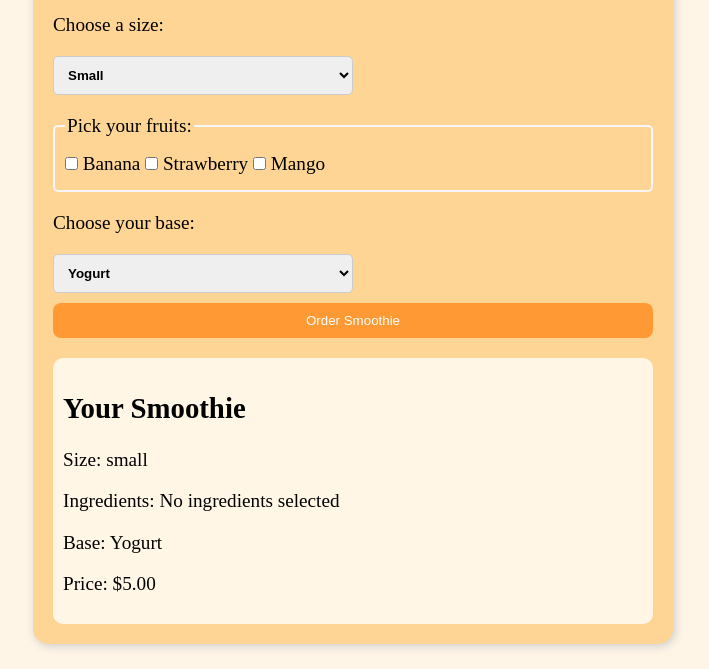
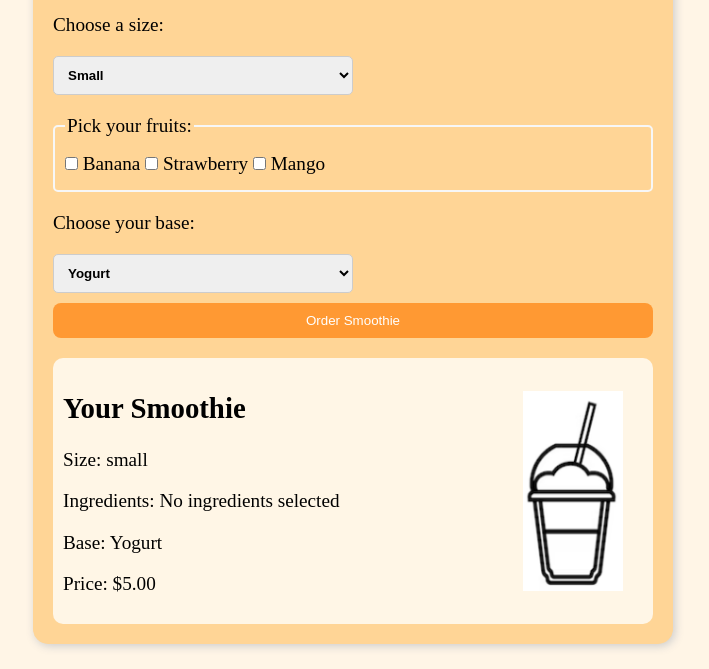
Before and after one commit to LuayALTAANI/JS-Assignment-2, a plain HTML site: page index.html in a window 1280 px wide. Both pictures are taken after a click on the button "Order Smoothie". Shown: the part 131-800 px from the top of the page, without its empty margins (287-996 px from the left). Drawn offline with Linux system fonts and the light colour scheme.

Commit message:
add images and edit the design

```diff
--- a/script.js
+++ b/script.js
@@ -18,11 +18,14 @@ class Smoothie {
 
     displayResult() {
         return `
-        <h2>Your Smoothie</h2>
-        <p>Size: ${this.size}</p>
-        <p>Ingredients: ${this.ingredients.join(', ')|| "No ingredients selected"}</p>
-        <p>Base: ${this.base}</p>
-        <p>Price: $${this.price.toFixed(2)}</p>
+            <div>
+            <h2>Your Smoothie</h2>
+            <p>Size: ${this.size}</p>
+            <p>Ingredients: ${this.ingredients.join(', ') || "No ingredients selected"}</p>
+            <p>Base: ${this.base}</p>
+            <p>Price: $${this.price.toFixed(2)}</p>
+        </div>
+        <img src="assets/${this.size}.png" alt="Your Smoothie">
     `;
     }
 }
--- a/style.css
+++ b/style.css
@@ -62,4 +62,13 @@ button:hover {
     padding: 10px;
     background-color: #fff6e6;
     border-radius: 10px;
+    display: flex;
+    justify-content: space-between;
+    align-items: center;
 }
+
+img {
+    width: 100px;
+    height: 200px;
+    margin: 0 20px;
+}
```
Also changed, not shown: assets/large.png (added), assets/medium.png (added), assets/small.png (added).
